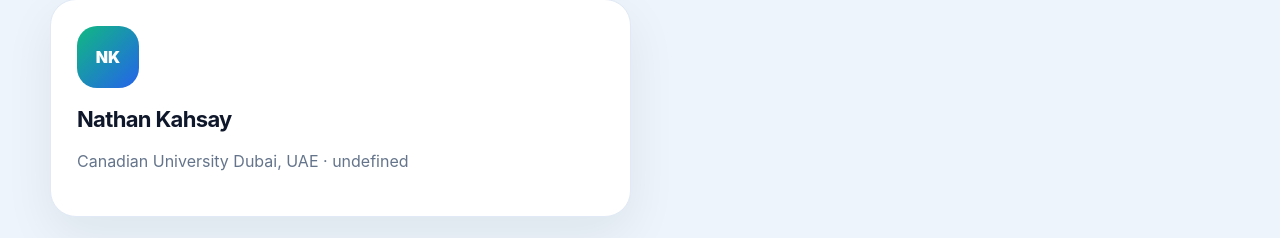
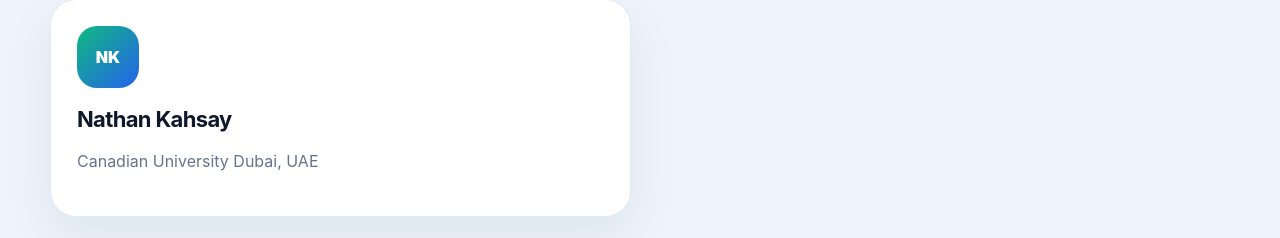
Before and after one commit to cybernet2026/cybernet2026, a React (Vite) app: page / in a window 1280 px wide. Shown: the part 6128-6366 px from the top of the page. Built offline with nearby package versions, Linux system fonts and the light colour scheme; the HTML template or start-up script is replaced by a standard one.

Commit message:
Refactor webTeam mapping to use affiliation only

```diff
--- a/src/App.jsx
+++ b/src/App.jsx
@@ -382,11 +382,11 @@ function App() {
           <h3 className="blockTitle">Web Coordination</h3>
 
           <div className="peopleGrid two">
-            {webTeam.map(([name, role, email]) => (
+            {webTeam.map(([name, affiliation]) => (
               <Person
-                key={email}
+                key={name}
                 name={name}
-                affiliation={`${role} · ${email}`}
+                affiliation={affiliation}
               />
             ))}
           </div>
```
